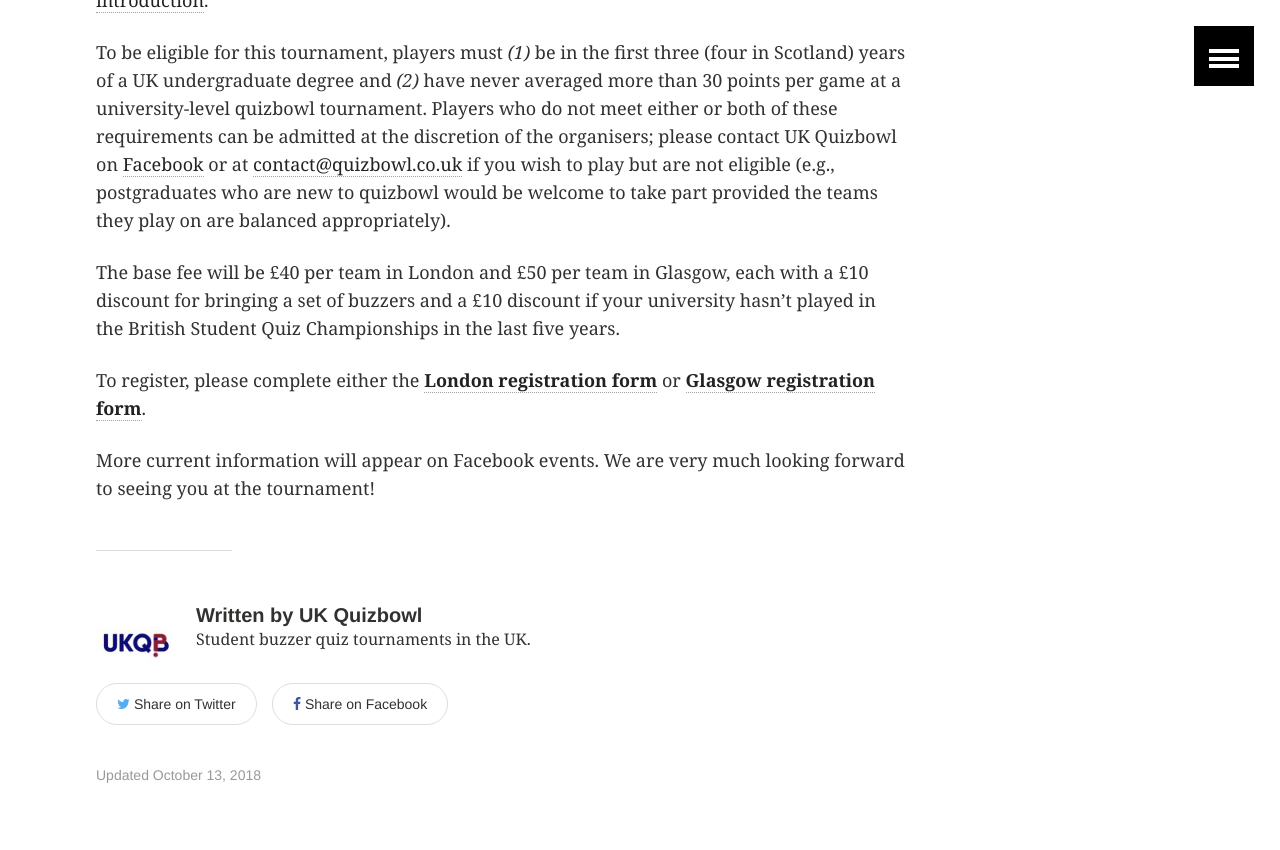
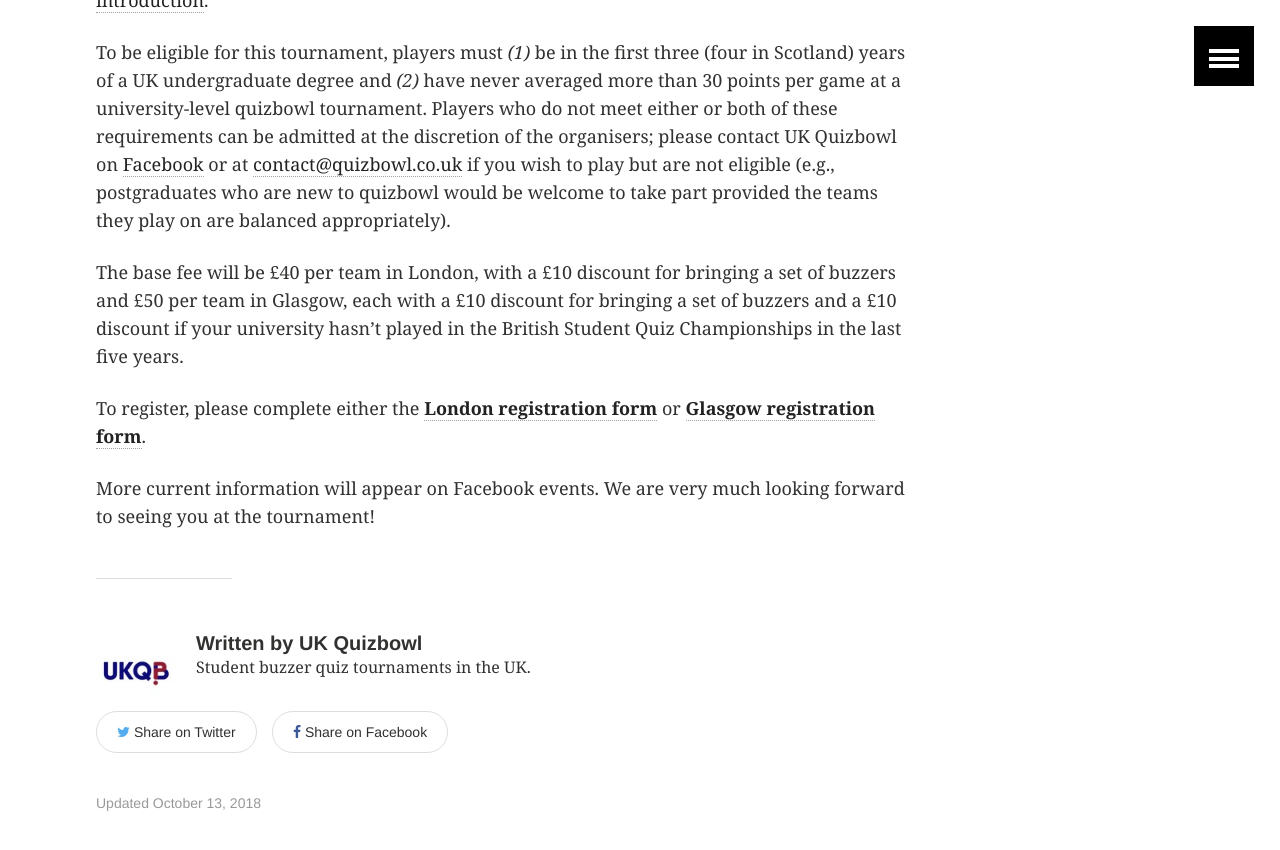
Before and after one commit to vbrej/vbrej.github.io, a Jekyll site: the page built from _posts/articles/2018-10-13-novice-2018-announcement.md, in a window 1280 px wide and 900 px high, scrolled down 705 px. Shown: the top 850 px of the window. Built offline with Jekyll 4.4.1, drawn with Linux system fonts in a browser that asks for light colours.

```diff
--- a/_posts/articles/2018-10-13-novice-2018-announcement.md
+++ b/_posts/articles/2018-10-13-novice-2018-announcement.md
@@ -14,11 +14,11 @@ image:
 
 The 2018 edition of the **British Novice Tournament (BNT)** will be held on 17<sup>th</sup> November under the aegis of UK Quizbowl. This year, there will be two venues: Imperial College, London, and University of Glasgow. The field cap for the London venue is expected to be 12 teams, while Glasgow is prepared to accept up to 16 teams, both venues provisionally limited to two teams per institution.
 
-This tournament, produced by an experienced team of British editors, is specifically geared towards players with minimal previous exposure to competitive quizbowl, and will be a great starting point for introducing new players to the game. It will also be a fantastic opportunity for this year's prospective *University Challenge* teams to practice team buzzer quiz, provided they are eligible to play. An example packet from last year's edition of the tournament can be found [here](https://quizbowl.co.uk/assets/novice2017.pdf), and you could familiarise yourself with the basic principles of the game via our [introduction](https://quizbowl.co.uk/intro/).
+This tournament, produced by an experienced team of British editors, is specifically geared towards players with minimal previous exposure to competitive quizbowl, and will be a great starting point for introducing new players to the game. It will also be a fantastic opportunity for this year's prospective *University Challenge* teams to practice team buzzer quiz, provided they are eligible to play. An example packet from last year's edition of the tournament can be found [here]({{ site.url }}{{ site.baseurl }}/assets/novice2017.pdf), and you could familiarise yourself with the basic principles of the game via our [introduction]({{ site.url }}{{ site.baseurl }}/intro/).
 
 To be eligible for this tournament, players must *(1)* be in the first three (four in Scotland) years of a UK undergraduate degree and *(2)* have never averaged more than 30 points per game at a university-level quizbowl tournament. Players who do not meet either or both of these requirements can be admitted at the discretion of the organisers; please contact UK Quizbowl on [Facebook](https://www.facebook.com/quizbowluk/) or at <contact@quizbowl.co.uk> if you wish to play but are not eligible (e.g., postgraduates who are new to quizbowl would be welcome to take part provided the teams they play on are balanced appropriately).
 
-The base fee will be £40 per team in London and £50 per team in Glasgow, each with a £10 discount for bringing a set of buzzers and a £10 discount if your university hasn't played in the British Student Quiz Championships in the last five years.
+The base fee will be £40 per team in London, with a £10 discount for bringing a set of buzzers and £50 per team in Glasgow, each with a £10 discount for bringing a set of buzzers and a £10 discount if your university hasn't played in the British Student Quiz Championships in the last five years.
 
 To register, please complete either the [**London registration form**](https://docs.google.com/forms/d/1RvbimUAmF6N_BZzWpIa6JJDvm0feNkSKKJCEprGMQkE/) or [**Glasgow registration form**](https://docs.google.com/forms/d/1BvBkljBsUFJd79bICuQgoQOhtW0VsPS5LkMIbFEC5KA).
 
```
Also changed, not shown: _posts/articles/2018-10-26-oat-emoat-2018-report.md (added, +51 -0 lines), images/oat-emoat-report-2018-400x250.png (added), 4 other files.
